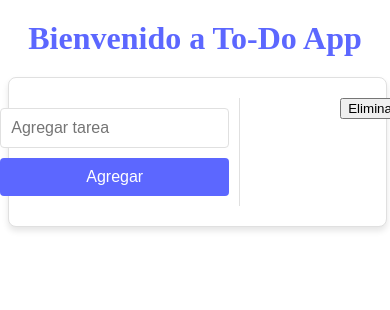
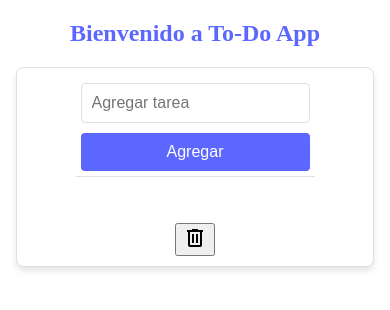
Before and after one commit to vincenzo2202/todo-app, an Angular app: page / in a window 390 px wide. Shown: the top 310 px of the page. Built offline with nearby package versions, Linux system fonts and the light colour scheme.

Commit message:
[FEAT]: added styles and add task with enter

```diff
--- a/src/app/add-task/add-task.component.html
+++ b/src/app/add-task/add-task.component.html
@@ -1,4 +1,4 @@
 <div class="add-task">
-    <input [(ngModel)]="newTask" placeholder="Agregar tarea" />
+    <input [(ngModel)]="newTask" placeholder="Agregar tarea" (keydown.enter)="addTask()" />
     <button (click)="addTask()">Agregar</button>
 </div>
--- a/src/app/app.component.html
+++ b/src/app/app.component.html
@@ -7,6 +7,12 @@
         <app-todo-list [tasks]="tasks"></app-todo-list>
     </div>
     <div class="delete-all">
-        <button (click)="deleteAllTasks()">Eliminar</button>
+        <button (click)="deleteAllTasks()">
+            <link rel="stylesheet"
+                href="https://fonts.googleapis.com/css2?family=Material+Symbols+Outlined:opsz,wght,FILL,GRAD@20..48,100..700,0..1,-50..200&icon_names=delete" />
+            <span class="material-symbols-outlined">
+                delete
+            </span>
+        </button>
     </div>
 </div>
--- a/src/app/app.component.sass
+++ b/src/app/app.component.sass
@@ -26,6 +26,14 @@ h1
   border-radius: 8px
   box-shadow: 0 4px 6px rgba(0, 0, 0, 0.1)
 
+
+
+
+  // Media query for tablets
+  @media (max-width: 768px)
+    flex-direction: column
+    align-items: center
+
 // Column styles
 .column
   flex: 1
@@ -33,3 +41,28 @@ h1
 
   &.left
     border-right: 1px solid #e0e0e0
+
+    // Media query for tablets
+    @media (max-width: 768px)
+      border-right: none
+      border-bottom: 1px solid #e0e0e0
+
+// Media query for mobile devices
+@media (max-width: 480px)
+  .app-container
+    padding: 10px
+    gap: 10px
+
+  h1
+    font-size: 1.5rem
+
+  .column
+    padding: 5px
+
+  .column.left
+    order: -1 // Asegura que la columna izquierda esté sobre la derecha
+
+  .column ul
+    padding-left: 20px // Asegura que los ul tengan padding a la izquierda
+    list-style-type: disc // Asegura que los ul tengan bullets
+    text-align: left // Alinea el texto de los ul a la izquierda
--- a/src/app/todo-list/todo-list.component.sass
+++ b/src/app/todo-list/todo-list.component.sass
@@ -3,10 +3,12 @@
   list-style: none
   padding: 0
   margin: 0
+  max-height: 70vh // Ajusta la altura máxima según tus necesidades
+  overflow-y: auto
 
 li
   padding: 10px
-  margin: 5px 0
+  margin: 5px
   background-color: #f0f0f0
   border-radius: 4px
   display: flex
```
